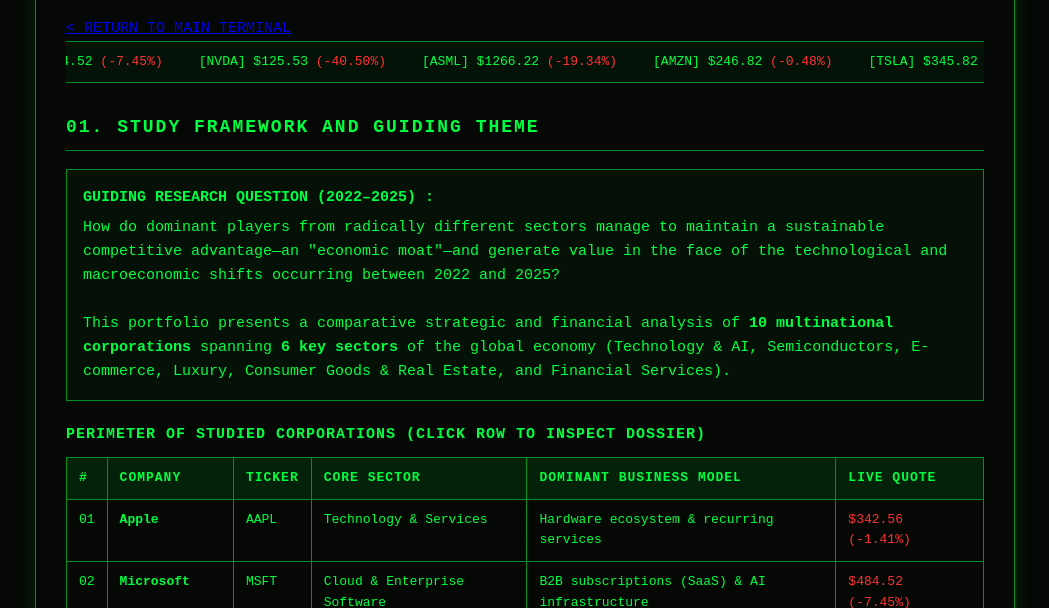
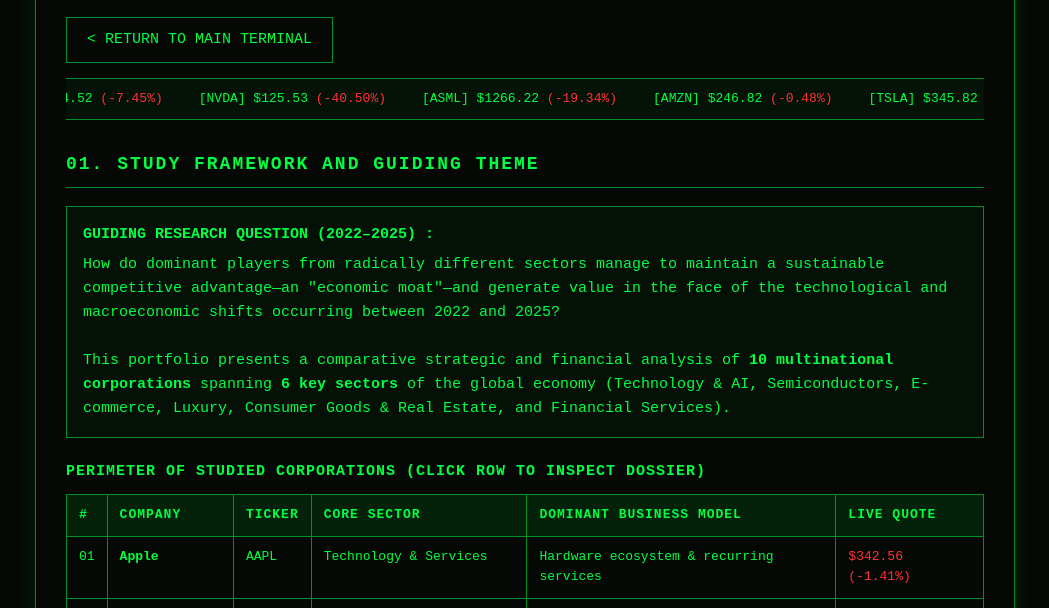
Before and after one commit to n1ghtway/NP-Finance-Project-, a plain HTML site: page stock-portfolio.html in a window 1280 px wide. Shown: the part 179-787 px from the top of the page, without its empty margins (115-1164 px from the left). Drawn offline with Linux system fonts and the light colour scheme.

Commit message:
Add files via upload

```diff
--- a/stock-portfolio.css
+++ b/stock-portfolio.css
@@ -49,6 +49,15 @@ body {
 }
 
 /* RETURN BUTTON */
+.back-link {
+    display: inline-block;
+    color: #00ff41;
+    text-decoration: none;
+    border: 1px solid #008f24;
+    padding: 10px 20px;
+    transition: 0.2s;
+}
+
 .back-link:hover {
     background-color: rgba(0, 255, 65, 0.12);
     border-color: #00ff41;
```
Also changed, not shown: stock-portfolio.html (+1 -0 lines).
